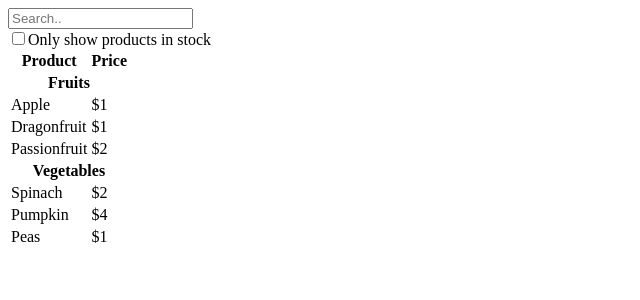
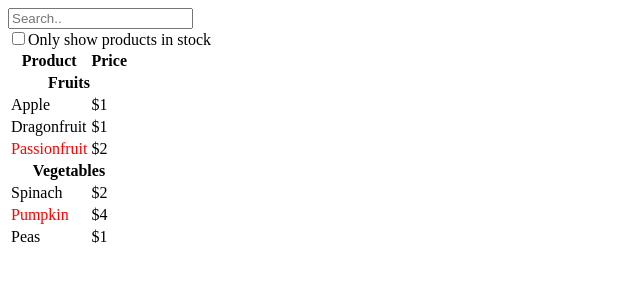
Before and after one commit to geremiasanti/react-datatable, a React (Create React App) app: page / in a window 1280 px wide. Shown: the top 300 px of the page, without its empty margins (0-640 px from the left). Built offline with nearby package versions, Linux system fonts and the light colour scheme.

Commit message:
added interactivity

```diff
--- a/src/App.js
+++ b/src/App.js
@@ -1,31 +1,71 @@
-function ProductCategoryRow({category}) {
+import { useState } from 'react'
+
+function FilterableProductTable({products}) {
+	const [filterText, setFilterText] = useState('');
+	const [inStockOnly, setInStockOnly] = useState(false);
+
 	return (
-		<tr>
-			<th colspan="2">
-				{category}
-			</th>
-		</tr>
-	)
+		<>
+			<SearchBar
+				filterText={filterText}
+				inStockOnly={inStockOnly}
+				onFilterTextChange={setFilterText}
+				onInStockOnlyChange={setInStockOnly}
+			/>
+			<ProductTable
+				filterText={filterText}
+				inStockOnly={inStockOnly}
+				products={products}
+			/>
+		</>
+	);
 }
 
-function ProductRow({product}) {
+function SearchBar({
+	filterText,
+	inStockOnly,
+	onFilterTextChange,
+	onInStockOnlyChange
+}) {
 	return (
-		<tr>
-			<td>
-				{product.name}
-			</td>
-			<td>
-				{product.price}
-			</td>
-		</tr>
-	)
+		<form>
+			<input
+				type="text"
+				placeholder="Search.."
+				value={filterText}
+				onChange={(e) => onFilterTextChange(e.target.value)}
+			/>
+			<div>
+				<label>
+					<input
+						type="checkbox"
+						checked={inStockOnly}
+						onChange={(e) => onInStockOnlyChange(e.target.checked)}
+					/>
+					Only show products in stock
+				</label>
+			</div>
+		</form>
+	);
 }
 
-function ProductTable({products}) {
-	const rows = []
+function ProductTable({products, filterText, inStockOnly}) {
+	const rows = [];
 	let lastCategory = null;
 
 	products.forEach((product) => {
+		if(
+			product.name.toLowerCase().indexOf(
+				filterText.toLowerCase()
+			) === -1
+		) {
+			return;
+		}
+
+		if(inStockOnly && !product.stocked) {
+			return;
+		}
+
 		if(product.category !== lastCategory) {
 			rows.push(
 				<ProductCategoryRow
@@ -56,27 +96,31 @@
 	);
 }
 
-function SearchBar() {
+function ProductCategoryRow({category}) {
 	return (
-		<form>
-			<input type="text" placeholder="Search.." />
-			<div>
-				<label>
-					<input type="checkbox" />
-					Only show products in stock
-				</label>
-			</div>
-		</form>
-	);
+		<tr>
+			<th colSpan="2">
+				{category}
+			</th>
+		</tr>
+	)
 }
 
-function FilterableProductTable({products}) {
+function ProductRow({product}) {
+	const nameFormatted = product.stocked
+		? product.name
+		: <span style={{ color: 'red' }}>{product.name}</span>
+
 	return (
-		<>
-			<SearchBar />
-			<ProductTable products={products}/>
-		</>
-	);
+		<tr>
+			<td>
+				{nameFormatted}
+			</td>
+			<td>
+				{product.price}
+			</td>
+		</tr>
+	)
 }
 
 const PRODUCTS = [
```
